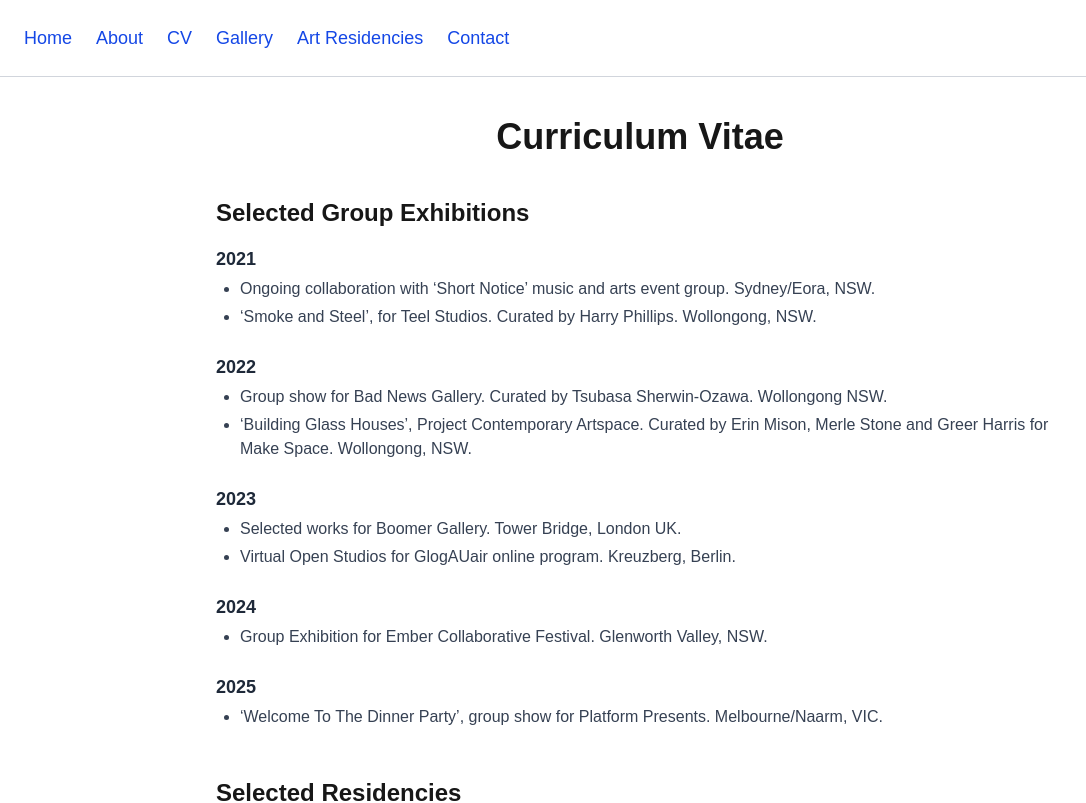
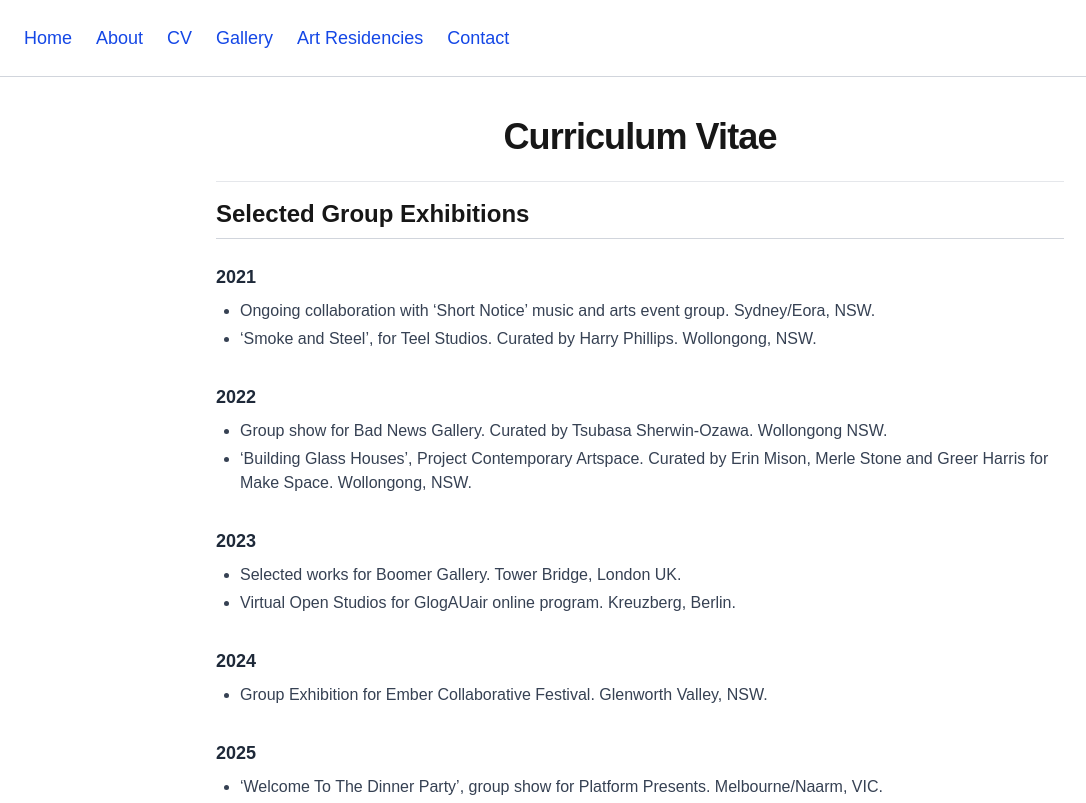
Before and after one commit to annisa-nye/sammi_portfolio, a Next.js app: page /cv in a window 1280 px wide. Shown: the top 803 px of the page, without its empty margins (0-1086 px from the left). Built offline with nearby package versions, Linux system fonts and the light colour scheme.

Commit message:
added styling to CV section and gallery landing page

```diff
--- a/src/app/contact/page.tsx
+++ b/src/app/contact/page.tsx
@@ -71,7 +71,7 @@
 					<iframe
 						src='https://snapwidget.com/embed/1096005'
 						className='w-full h-full border-none'
-						allowTransparency={true}
+						allowTransparency="true"
 						scrolling='no'
 						title='Posts from Instagram'
 					></iframe>
--- a/src/app/cv/page.tsx
+++ b/src/app/cv/page.tsx
@@ -79,30 +79,44 @@
 
 export default function CVPage() {
 	return (
-		<main className='max-w-4xl mx-auto px-6 py-10'>
-			<h1 className='text-4xl font-bold mb-10 text-center'>Curriculum Vitae</h1>
-			<CVSection title='Selected Group Exhibitions' data={cv.exhibitions} />
+		<main className='max-w-4xl mx-auto px-6 py-4'>
+			<h1 className='text-4xl font-bold tracking-tight sticky top-0 bg-white dark:bg-black z-10 py-6 text-center border-b border-gray-200 dark:border-gray-700'>
+				Curriculum Vitae
+			</h1>
+
+			<CVSection
+				title='Selected Group Exhibitions'
+				data={cv.exhibitions}
+				extraMargin
+			/>
 			<CVSection title='Selected Residencies' data={cv.residencies} />
 			<CVSection title='Selected Collaborations' data={cv.collaborations} />
 		</main>
 	);
 }
 
+
 function CVSection({
 	title,
 	data,
+	extraMargin,
 }: {
 	title: string;
 	data: { year: number; items: string[] }[];
+	extraMargin?: boolean;
 }) {
 	return (
-		<section className='mb-12'>
-			<h2 className='text-2xl font-semibold mb-4'>{title}</h2>
-			<ul className='space-y-6'>
+		<section className={`${extraMargin ? 'mt-4' : ''} mb-12`}>
+			<h2 className='text-2xl font-semibold mb-6 border-b border-gray-300 dark:border-gray-700 pb-2'>
+				{title}
+			</h2>
+			<ul className='space-y-8'>
 				{data.map(({ year, items }) => (
 					<li key={year}>
-						<h3 className='text-lg font-bold mb-1 text-gray-800'>{year}</h3>
-						<ul className='list-disc pl-6 text-gray-700 space-y-1'>
+						<h3 className='text-lg font-bold text-gray-800 dark:text-gray-100 mb-2'>
+							{year}
+						</h3>
+						<ul className='list-disc pl-6 text-gray-700 dark:text-gray-300 space-y-1'>
 							{items.map((item, i) => (
 								<li key={i}>{item}</li>
 							))}
--- a/src/app/gallery/page.tsx
+++ b/src/app/gallery/page.tsx
@@ -5,25 +5,24 @@
 	{ title: 'Painting', href: '/gallery/painting' },
 	{ title: 'Collage', href: '/gallery/collage' },
 	{ title: 'Graphic Design', href: '/gallery/graphic-design' },
-	{ title: 'Animation', href: '/gallery/animation' },
+	{ title: 'Animations', href: '/gallery/animation' },
 ];
 
 export default function GalleryPage() {
 	return (
-		<main className='max-w-4xl mx-auto p-6'>
-			<h1 className='text-3xl font-bold mb-6 text-center'>Gallery</h1>
-			<ul className='grid grid-cols-1 sm:grid-cols-2 gap-4'>
+		<main className='max-w-4xl mx-auto px-6 py-10'>
+			<h1 className='text-4xl font-bold mb-10 text-center'>Gallery</h1>
+			<div className='grid grid-cols-1 sm:grid-cols-2 gap-6'>
 				{gallerySections.map(({ title, href }) => (
-					<li key={href}>
-						<Link
-							href={href}
-							className='block border border-gray-300 rounded-lg p-6 text-center hover:bg-gray-100 transition'
-						>
-							{title}
-						</Link>
-					</li>
+					<Link
+						key={href}
+						href={href}
+						className='block border border-gray-300 dark:border-gray-700 p-6 rounded-lg shadow hover:shadow-lg transition-all duration-200 text-center text-lg font-medium text-gray-800 dark:text-gray-100 bg-white dark:bg-zinc-900'
+					>
+						{title}
+					</Link>
 				))}
-			</ul>
+			</div>
 		</main>
 	);
 }
--- a/src/app/page.tsx
+++ b/src/app/page.tsx
@@ -1,8 +1,8 @@
 export default function HomePage() {
 	return (
-		<main className='flex flex-col items-center justify-center text-center p-10'>
-			<h1 className='text-4xl font-bold mb-4'>Sammi Carr</h1>
-			<p className='text-lg max-w-xl text-gray-600'>
+		<main className='min-h-[80vh] flex flex-col items-center justify-center text-center px-6'>
+			<h1 className='text-5xl md:text-6xl font-bold mb-6'>Sammi Carr</h1>
+			<p className='text-lg md:text-xl max-w-xl text-gray-600 dark:text-gray-300'>
 				An exploration of form, satire, and emotional urgency through painting,
 				collage, and illustration.
 			</p>
```
